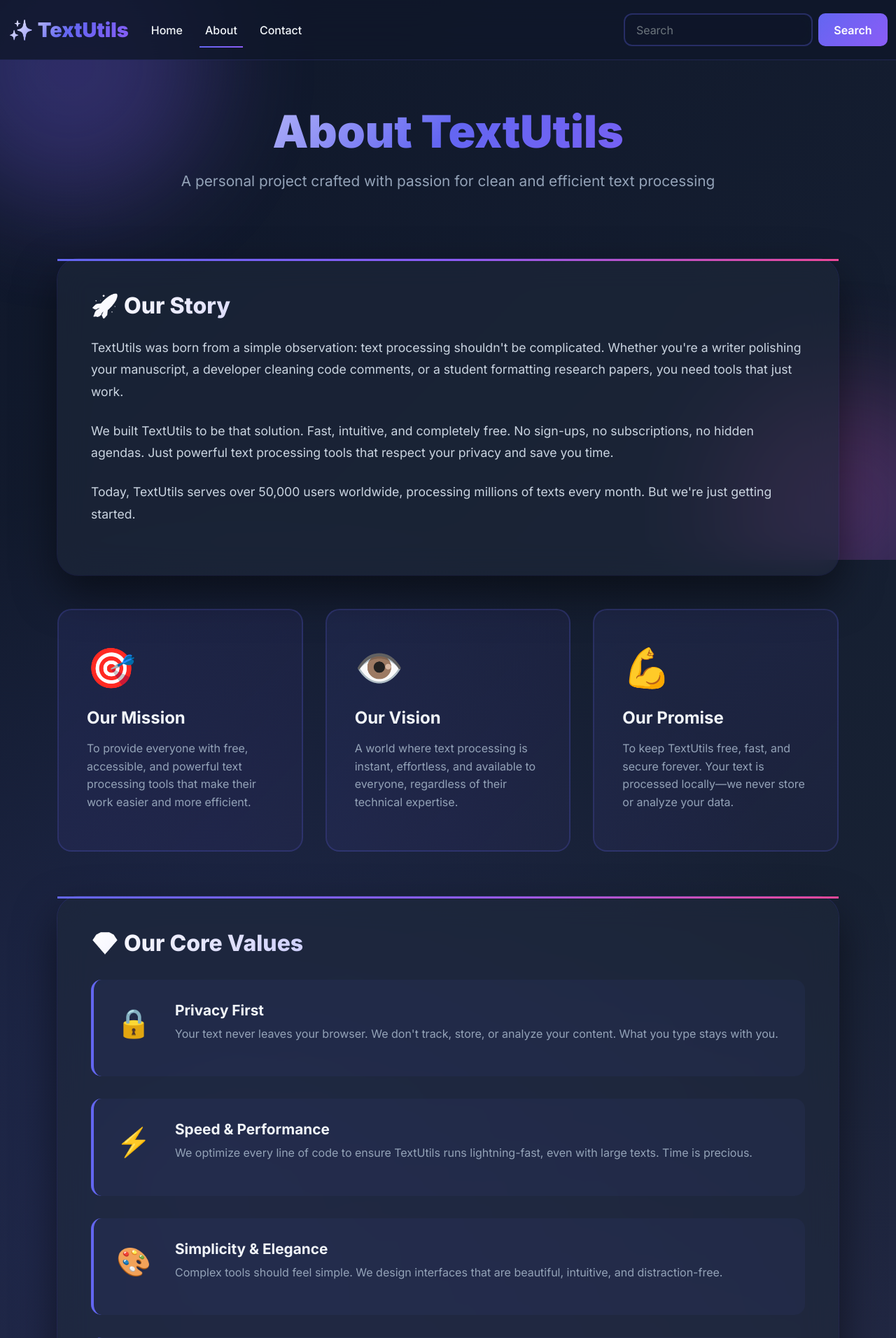
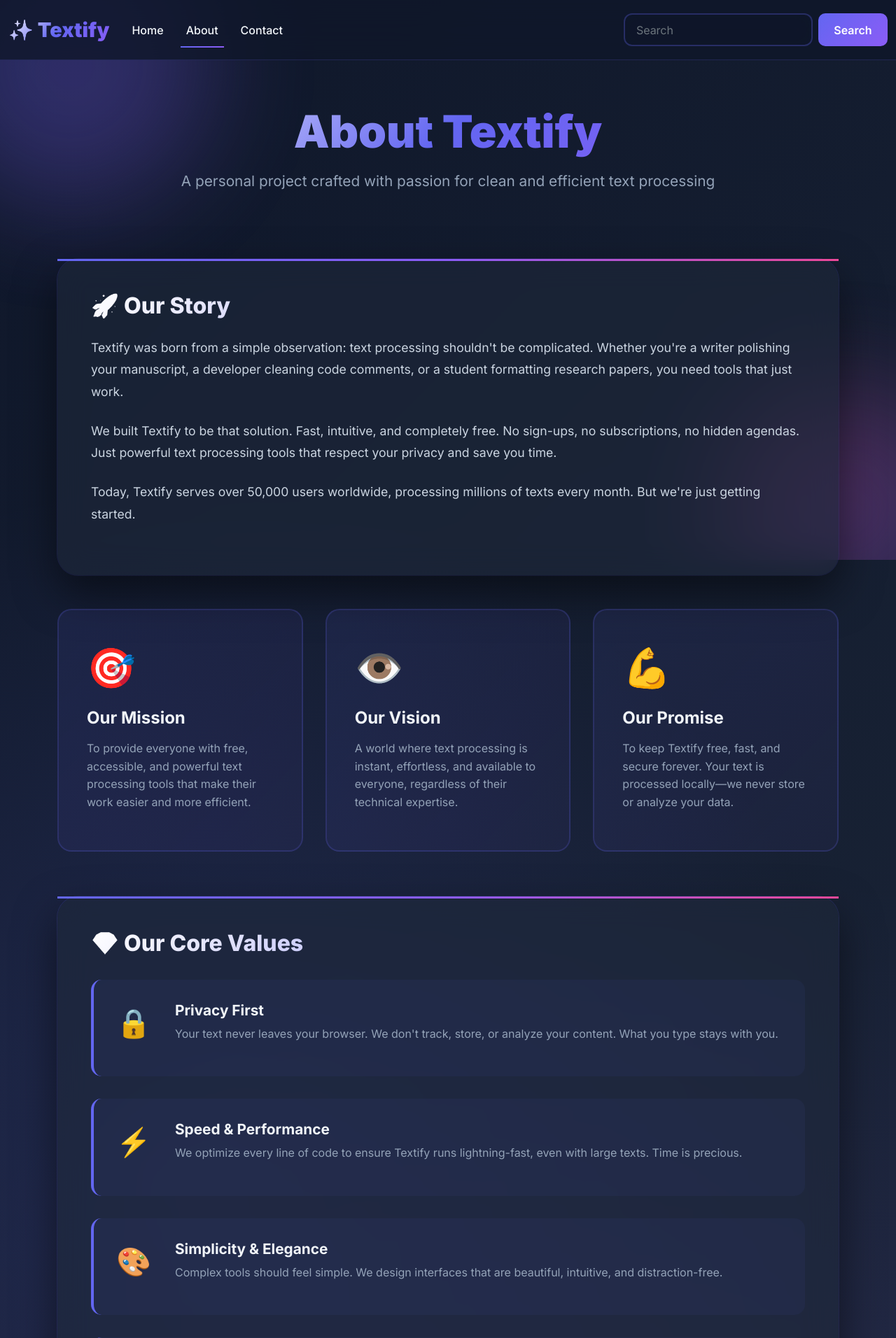
Before and after one commit to RohanGoyal37/TextUtils, a Django app: page /about in a window 1280 px wide. Shown: the top 1912 px of the page at 70% size. Run offline with Django 5.2, Linux system fonts and the light colour scheme.

Commit message:
change the name

```diff
--- a/templates/about.html
+++ b/templates/about.html
@@ -7,7 +7,7 @@
     <link rel="stylesheet" href="https://cdnjs.cloudflare.com/ajax/libs/font-awesome/6.5.0/css/all.min.css">
     <link href="https://cdn.jsdelivr.net/npm/bootstrap@5.1.3/dist/css/bootstrap.min.css" rel="stylesheet"
         integrity="sha384-1BmE4kWBq78iYhFldvKuhfTAU6auU8tT94WrHftjDbrCEXSU1oBoqyl2QvZ6jIW3" crossorigin="anonymous">
-    <title>About Us - TextUtils</title>
+    <title>About Us - Textify</title>
     <style>
         @import url('https://fonts.googleapis.com/css2?family=Inter:wght@400;500;600;700;800;900&display=swap');
 
@@ -484,7 +484,7 @@
 
     <div class="hero-section">
         <div class="container">
-            <h1 class="hero-title">About TextUtils</h1>
+            <h1 class="hero-title">About Textify</h1>
             <p class="hero-subtitle">A personal project crafted with passion for clean and efficient text processing</p>
         </div>
     </div>
@@ -493,17 +493,17 @@
         <div class="content-card">
             <h2 class="section-title">🚀 Our Story</h2>
             <p class="section-text">
-                TextUtils was born from a simple observation: text processing shouldn't be complicated. Whether you're a
+                Textify was born from a simple observation: text processing shouldn't be complicated. Whether you're a
                 writer polishing your manuscript, a developer cleaning code comments, or a student formatting research
                 papers, you need tools that just work.
             </p>
             <p class="section-text">
-                We built TextUtils to be that solution. Fast, intuitive, and completely free. No sign-ups, no
+                We built Textify to be that solution. Fast, intuitive, and completely free. No sign-ups, no
                 subscriptions, no hidden agendas. Just powerful text processing tools that respect your privacy and save
                 you time.
             </p>
             <p class="section-text">
-                Today, TextUtils serves over 50,000 users worldwide, processing millions of texts every month. But we're
+                Today, Textify serves over 50,000 users worldwide, processing millions of texts every month. But we're
                 just getting started.
             </p>
         </div>
@@ -531,7 +531,7 @@
                 <span class="mission-icon">💪</span>
                 <h3 class="mission-title">Our Promise</h3>
                 <p class="mission-text">
-                    To keep TextUtils free, fast, and secure forever. Your text is processed locally—we never store or
+                    To keep Textify free, fast, and secure forever. Your text is processed locally—we never store or
                     analyze your data.
                 </p>
             </div>
@@ -553,7 +553,7 @@
                 <div class="value-icon">⚡</div>
                 <div class="value-content">
                     <h3>Speed & Performance</h3>
-                    <p>We optimize every line of code to ensure TextUtils runs lightning-fast, even with large texts.
+                    <p>We optimize every line of code to ensure Textify runs lightning-fast, even with large texts.
                         Time is precious.</p>
                 </div>
             </div>
@@ -595,7 +595,7 @@
                 <p class="dev-bio">
                     Hi! I'm Rohan — a software developer passionate about building clean, useful, and meaningful digital
                     experiences.
-                    TextUtils started as a small weekend experiment but evolved into a polished text-processing tool
+                    Textify started as a small weekend experiment but evolved into a polished text-processing tool
                     through curiosity,
                     iteration, and community feedback.
                 </p>
@@ -614,8 +614,8 @@
 
         <div class="cta-section">
             <h2 class="cta-title">Ready to Transform Your Text?</h2>
-            <p class="cta-text">Join 50,000+ users who trust TextUtils for their text processing needs</p>
-            <a href="/" class="btn-cta">Try TextUtils Now →</a>
+            <p class="cta-text">Join 50,000+ users who trust Textify for their text processing needs</p>
+            <a href="/" class="btn-cta">Try Textify Now →</a>
         </div>
     </div>
 
--- a/templates/analyze.html
+++ b/templates/analyze.html
@@ -6,7 +6,7 @@
     <meta name="viewport" content="width=device-width, initial-scale=1">
     <link href="https://cdn.jsdelivr.net/npm/bootstrap@5.1.3/dist/css/bootstrap.min.css" rel="stylesheet"
         integrity="sha384-1BmE4kWBq78iYhFldvKuhfTAU6auU8tT94WrHftjDbrCEXSU1oBoqyl2QvZ6jIW3" crossorigin="anonymous">
-    <title>TextUtils - Analysis Results</title>
+    <title>Textify - Analysis Results</title>
     <style>
         @import url('https://fonts.googleapis.com/css2?family=Inter:wght@400;500;600;700;800;900&display=swap');
 
--- a/templates/base.html
+++ b/templates/base.html
@@ -8,7 +8,7 @@
     <link rel="stylesheet" href="https://cdnjs.cloudflare.com/ajax/libs/font-awesome/6.5.0/css/all.min.css">
     <link href="https://cdn.jsdelivr.net/npm/bootstrap@5.1.3/dist/css/bootstrap.min.css" rel="stylesheet">
 
-    <title>{% block title %}TextUtils{% endblock %}</title>
+    <title>{% block title %}Textify{% endblock %}</title>
 
     {% block style %}{% endblock %}
 </head>
--- a/templates/contact.html
+++ b/templates/contact.html
@@ -7,7 +7,7 @@
     <link rel="stylesheet" href="https://cdnjs.cloudflare.com/ajax/libs/font-awesome/6.5.0/css/all.min.css">
     <link href="https://cdn.jsdelivr.net/npm/bootstrap@5.1.3/dist/css/bootstrap.min.css" rel="stylesheet"
         integrity="sha384-1BmE4kWBq78iYhFldvKuhfTAU6auU8tT94WrHftjDbrCEXSU1oBoqyl2QvZ6jIW3" crossorigin="anonymous">
-    <title>Contact Us - TextUtils</title>
+    <title>Contact Us - Textify</title>
 
     <style>
         /* ✅ ALL YOUR CSS REMAINS EXACTLY THE SAME */
@@ -561,8 +561,8 @@
             </div>
 
             <div class="faq-item">
-                <h3 class="faq-question">Is TextUtils really free?</h3>
-                <p class="faq-answer">Yes! TextUtils is completely free and always will be.</p>
+                <h3 class="faq-question">Is Textify really free?</h3>
+                <p class="faq-answer">Yes! Textify is completely free and always will be.</p>
             </div>
         </div>
     </div>
--- a/templates/index.html
+++ b/templates/index.html
@@ -6,7 +6,7 @@
     <meta name="viewport" content="width=device-width, initial-scale=1">
     <link href="https://cdn.jsdelivr.net/npm/bootstrap@5.1.3/dist/css/bootstrap.min.css" rel="stylesheet"
         integrity="sha384-1BmE4kWBq78iYhFldvKuhfTAU6auU8tT94WrHftjDbrCEXSU1oBoqyl2QvZ6jIW3" crossorigin="anonymous">
-    <title>TextUtils - Transform Your Text Instantly ✨</title>
+    <title>Textify - Transform Your Text Instantly ✨</title>
     <style>
         @import url('https://fonts.googleapis.com/css2?family=Inter:wght@400;500;600;700;800;900&display=swap');
 
@@ -683,7 +683,7 @@
 
     <div class="container mt-4">
         <div class="alert alert-custom alert-dismissible fade show" role="alert">
-            <strong>🎉 Welcome to TextUtils!</strong> Transform your text with powerful AI-driven analysis tools. Join
+            <strong>🎉 Welcome to Textify!</strong> Transform your text with powerful AI-driven analysis tools. Join
             thousands of users optimizing their content daily!
             <button type="button" class="btn-close btn-close-white" data-bs-dismiss="alert" aria-label="Close"></button>
         </div>
@@ -854,7 +854,7 @@
 
     <div class="container">
         <div class="benefits-section" id="benefitsSection">
-            <h2 class="text-center features-title mb-4">Why Choose TextUtils?</h2>
+            <h2 class="text-center features-title mb-4">Why Choose Textify?</h2>
             <div class="benefits-grid">
                 <div class="benefit-item">
                     <div class="benefit-icon">⚡</div>
--- a/templates/navbar.html
+++ b/templates/navbar.html
@@ -76,7 +76,7 @@
 
 <nav class="navbar navbar-expand-lg navbar-dark">
   <div class="container-fluid">
-      <a class="navbar-brand" href="/">✨ TextUtils</a>
+      <a class="navbar-brand" href="/">✨ Textify</a>
       <button class="navbar-toggler" type="button" data-bs-toggle="collapse" data-bs-target="#navbarNavDropdown">
           <span class="navbar-toggler-icon"></span>
       </button>
```
Also changed, not shown: README.md.
